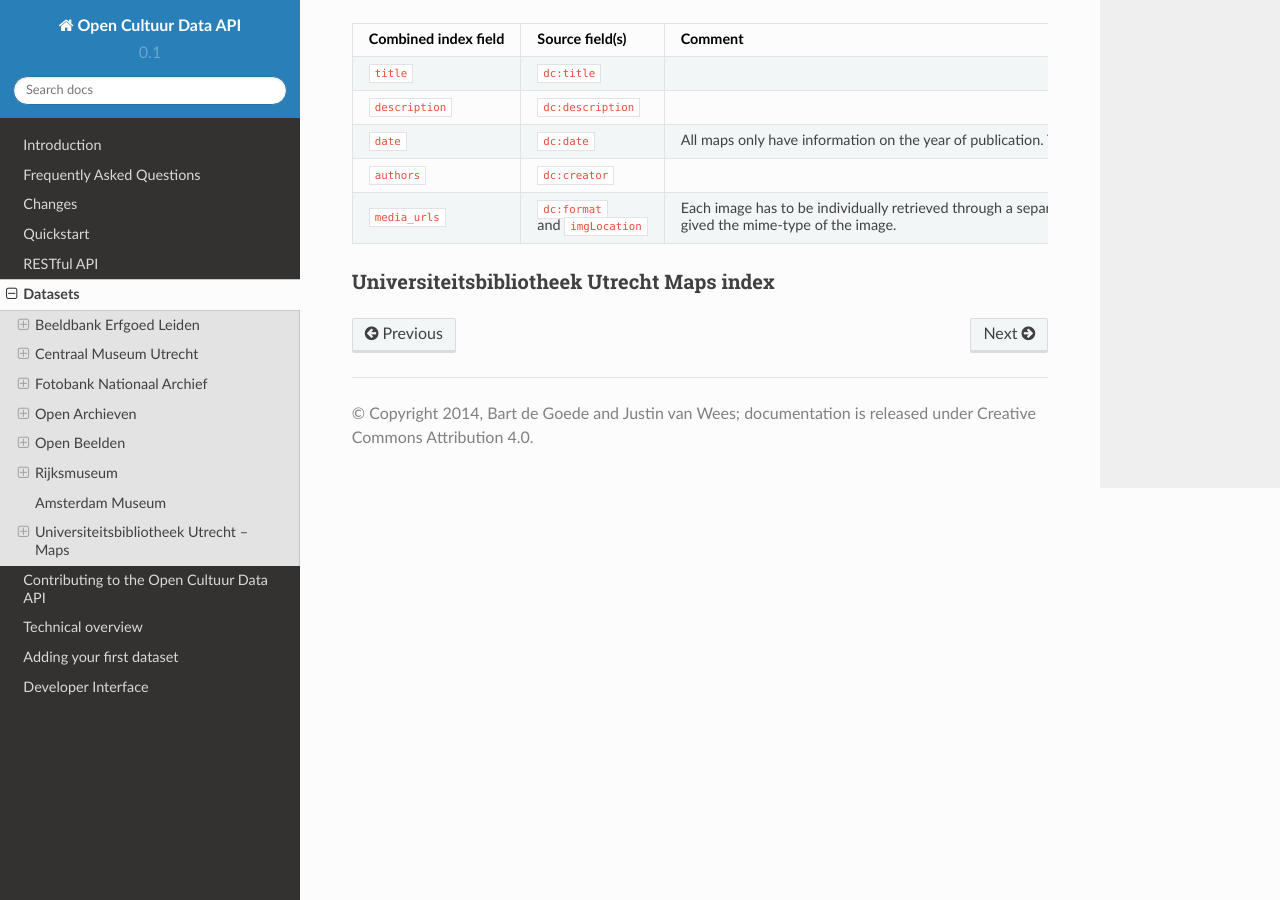
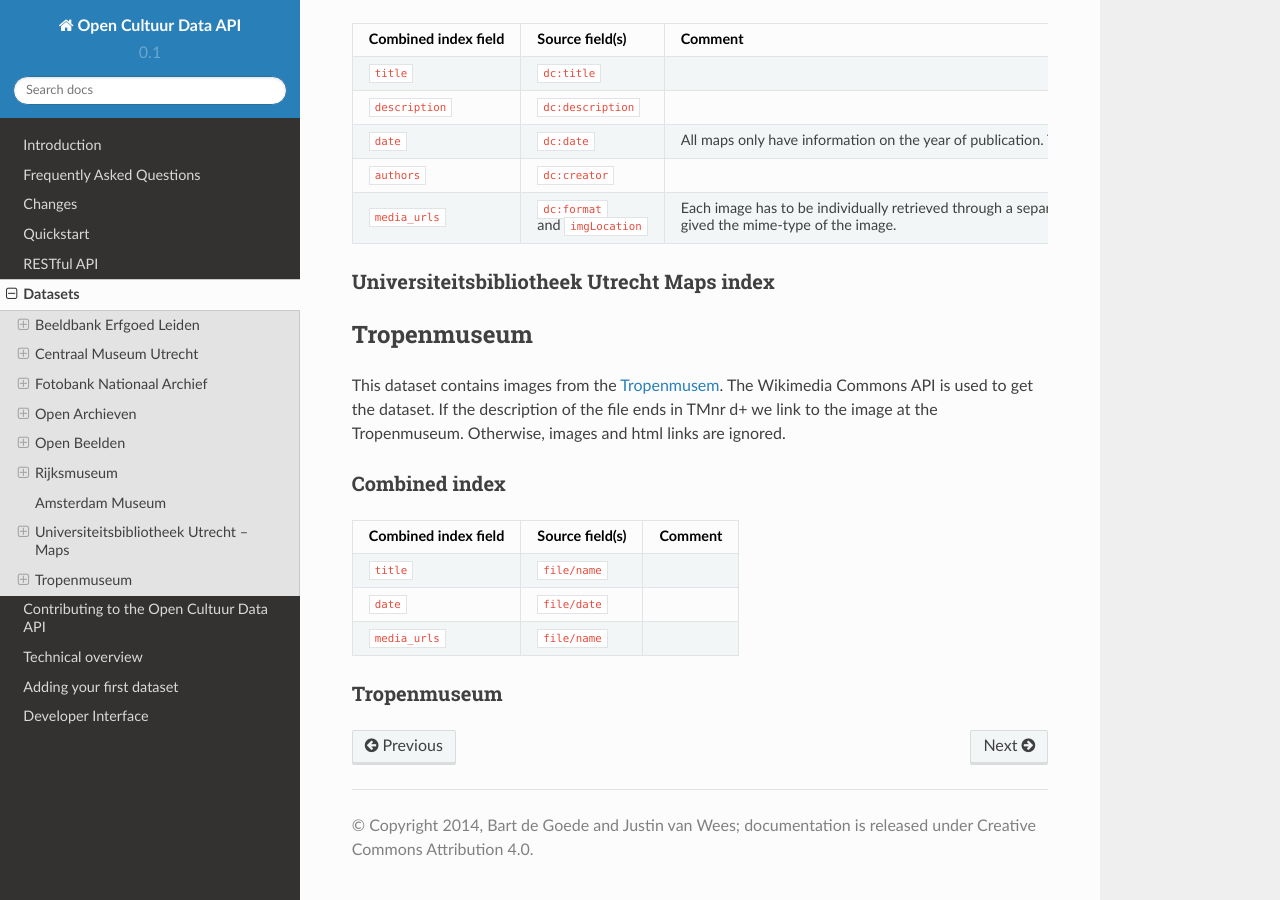
Before and after one commit to openstate/open-cultuur-data, a Sphinx documentation site: the page built from docs/user/datasets.rst, in a window 1280 px wide and 900 px high, scrolled down 4061 px. Built offline with Sphinx 7.4.7 and the Read the Docs theme 2.0.0, drawn with Linux system fonts in a browser that asks for light colours.

Commit message:
Finish up stuff for the Tropen museum

```diff
--- a/docs/user/datasets.rst
+++ b/docs/user/datasets.rst
@@ -292,3 +292,27 @@
 
 Universiteitsbibliotheek Utrecht Maps index
 ^^^^^^^^^^^^^^^^^^^^^^^^^^^^^^^^^^^^^^^^^^^
+
+Tropenmuseum
+------------
+
+This dataset contains images from the `Tropenmusem <http://collectie.tropenmuseum.nl/Default.aspx>`_.
+The Wikimedia Commons API is used to get the dataset. If the description of the
+file ends in TMnr \d+ we link to the image at the Tropenmuseum. Otherwise,
+images and html links are ignored.
+
+Combined index
+^^^^^^^^^^^^^^
+
++------------------------+--------------------------------------+----------------------------------------+
+| Combined index field   | Source field(s)                      | Comment                                |
++========================+======================================+========================================+
+| ``title``              | ``file/name``                        |                                        |
++------------------------+--------------------------------------+----------------------------------------+
+| ``date``               | ``file/date``                        |                                        |
++------------------------+--------------------------------------+----------------------------------------+
+| ``media_urls``         | ``file/name``                        |                                        |
++------------------------+--------------------------------------+----------------------------------------+
+
+Tropenmuseum
+^^^^^^^^^^^^
```
Also changed, not shown: 2 other files.
